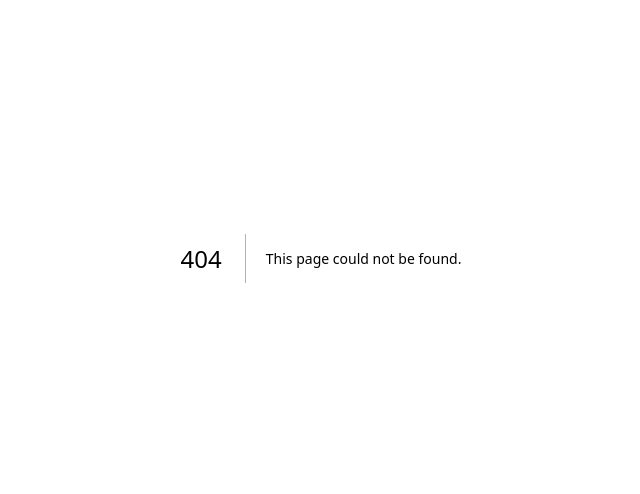
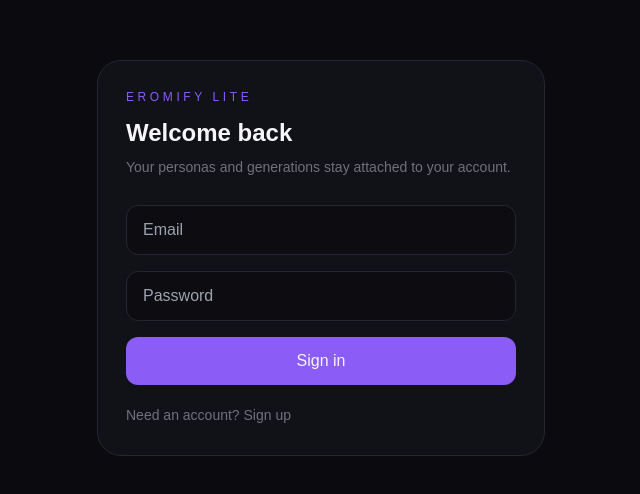
Before and after one commit to thearchofdawn/eromify-lite, a Next.js app: page /login in a window 1280 px wide. Before the commit this address had no page. Shown: the part 142-636 px from the top of the page, without its empty margins (319-959 px from the left). Built offline with nearby package versions, Linux system fonts and the light colour scheme.

Commit message:
feat: add Supabase auth and persona persistence (app/login/page.tsx)

```diff
--- /dev/null
+++ b/app/login/page.tsx
@@ -0,0 +1,44 @@
+"use client";
+
+import { FormEvent, useState } from "react";
+import { createClient } from "@/src/lib/supabase/client";
+
+export default function LoginPage() {
+  const [email, setEmail] = useState("");
+  const [password, setPassword] = useState("");
+  const [mode, setMode] = useState<"login"|"signup">("login");
+  const [message, setMessage] = useState("");
+  const [busy, setBusy] = useState(false);
+
+  async function submit(e: FormEvent) {
+    e.preventDefault();
+    setBusy(true); setMessage("");
+    const supabase = createClient();
+    const result = mode === "login"
+      ? await supabase.auth.signInWithPassword({ email, password })
+      : await supabase.auth.signUp({ email, password });
+    if (result.error) setMessage(result.error.message);
+    else if (mode === "signup" && !result.data.session) setMessage("Account created. Check your email if confirmation is enabled.");
+    else window.location.href = "/";
+    setBusy(false);
+  }
+
+  return (
+    <main className="min-h-screen bg-ink flex items-center justify-center p-6">
+      <form onSubmit={submit} className="w-full max-w-md rounded-3xl border border-line bg-panel p-7">
+        <div className="text-xs uppercase tracking-[0.3em] text-violet">Eromify Lite</div>
+        <h1 className="mt-3 text-2xl font-semibold">{mode === "login" ? "Welcome back" : "Create your studio account"}</h1>
+        <p className="mt-2 text-sm text-zinc-500">Your personas and generations stay attached to your account.</p>
+        <div className="mt-7 grid gap-4">
+          <input value={email} onChange={e=>setEmail(e.target.value)} type="email" required placeholder="Email" className="rounded-xl border border-line bg-black/30 px-4 py-3 outline-none" />
+          <input value={password} onChange={e=>setPassword(e.target.value)} type="password" required minLength={6} placeholder="Password" className="rounded-xl border border-line bg-black/30 px-4 py-3 outline-none" />
+          {message && <div className="rounded-xl border border-line bg-white/5 p-3 text-sm text-zinc-300">{message}</div>}
+          <button disabled={busy} className="rounded-xl bg-violet px-4 py-3 font-medium disabled:opacity-60">{busy ? "Working…" : mode === "login" ? "Sign in" : "Create account"}</button>
+        </div>
+        <button type="button" onClick={()=>{setMode(mode==="login"?"signup":"login");setMessage("")}} className="mt-5 text-sm text-zinc-500 hover:text-white">
+          {mode === "login" ? "Need an account? Sign up" : "Already have an account? Sign in"}
+        </button>
+      </form>
+    </main>
+  );
+}
```
